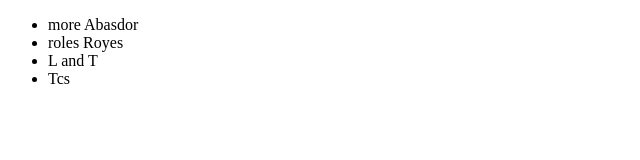
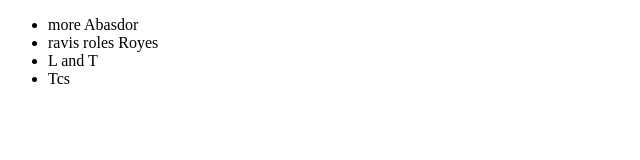
Before and after one commit to mylavarma/Hello-World, a plain HTML site: page Index2.html in a window 1280 px wide. Shown: the full height of the page, 0-640 px from the left. Drawn offline with Linux system fonts and the light colour scheme.

Commit message:
test part 2

```diff
--- a/Index2.html
+++ b/Index2.html
@@ -6,7 +6,7 @@
 <body>
 <ul>
 	<li> more Abasdor</li>
-	<li>roles Royes </li>
+	<li>  ravis roles Royes </li>
 	<li>L and T </li>
 	<li>Tcs</li>
 </ul>
```
